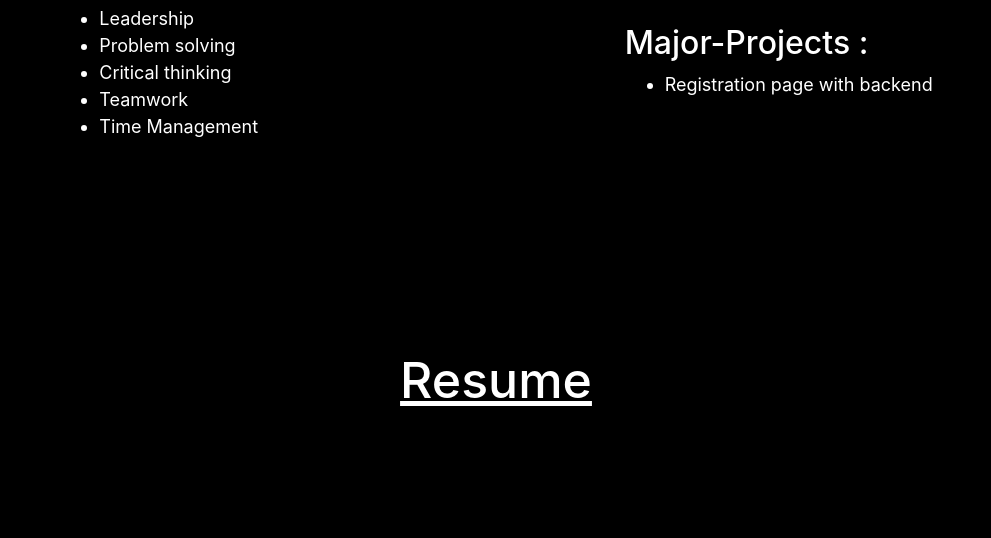
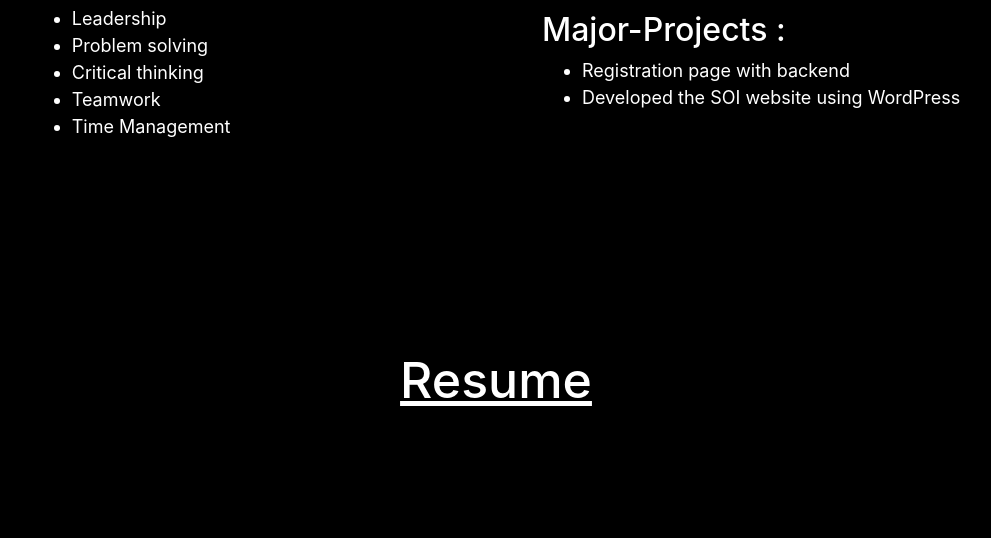
Before and after one commit to Avinash7223/portfolio, a plain HTML site: page index.html in a window 1280 px wide. Shown: the part 2940-3478 px from the top of the page, without its empty margins (144-1135 px from the left). Drawn offline with nearby package versions, Linux system fonts and the light colour scheme.

Commit message:
index.html

```diff
--- a/index.html
+++ b/index.html
@@ -180,6 +180,7 @@
                     <h2>Major-Projects :</h2>
                        <ul>
                            <li>Registration page with backend</li>
+                           <li>Developed the SOI website using WordPress</li>
                        </ul>
                    </div>
             </div>
```
